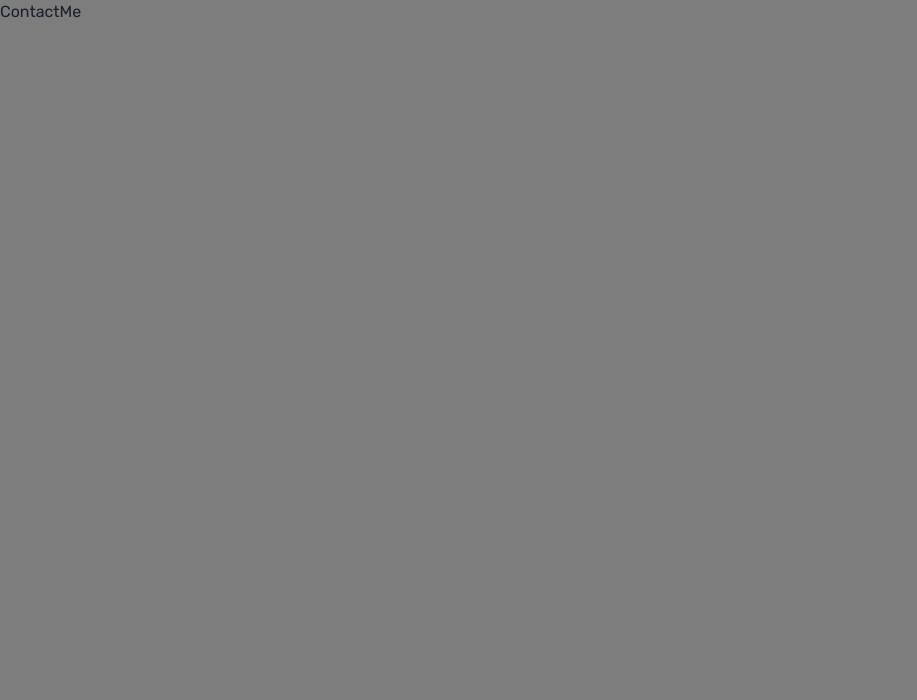
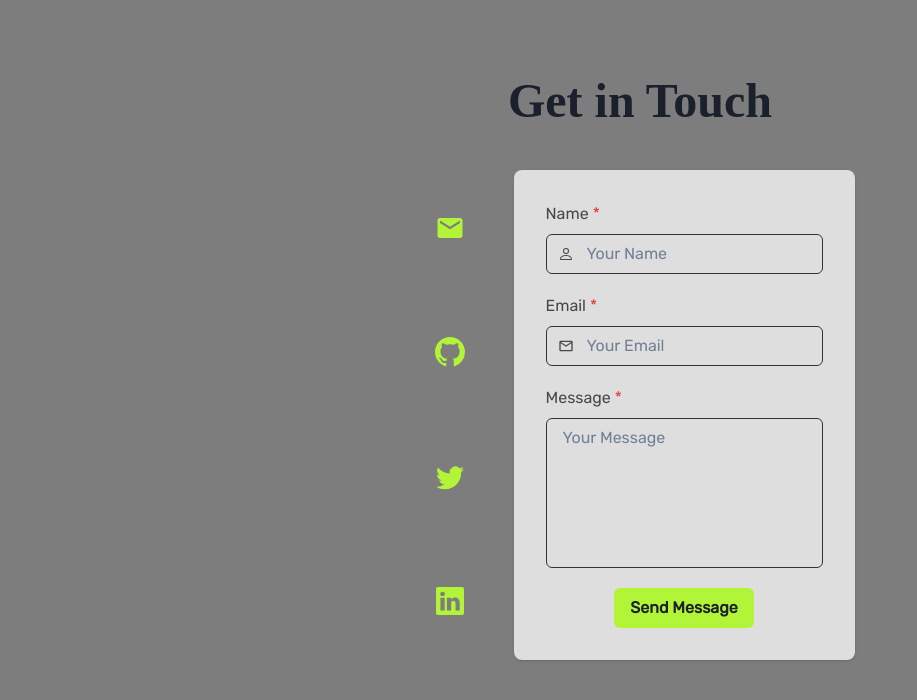
Before and after one commit to builtbyjosh/builtbyjosh-next-portfolio, a Next.js app: page /contact in a window 1280 px wide. Shown: the top 700 px of the page, without its empty margins (0-917 px from the left). Built offline with nearby package versions, Linux system fonts and the light colour scheme; a web font is replaced by a local one.

Commit message:
setup contact page

```diff
--- /dev/null
+++ b/components/SocialIcons.js
@@ -0,0 +1,90 @@
+import React from "react";
+import {
+  IconButton,
+  Link,
+  Stack,
+  Tooltip,
+  useClipboard,
+} from "@chakra-ui/react";
+import { BsGithub, BsLinkedin, BsTwitter } from "react-icons/bs";
+import { MdEmail } from "react-icons/md";
+
+const SocialIcons = () => {
+  const { hasCopied, onCopy } = useClipboard("joshuacollins912@gmail.com");
+  return (
+    <Stack
+      align="center"
+      justify="space-around"
+      direction={{ base: "row", md: "column" }}
+    >
+      <Tooltip
+        label={hasCopied ? "Email Copied!" : "Copy Email"}
+        closeOnClick={false}
+        hasArrow
+      >
+        <IconButton
+          aria-label="email"
+          variant="ghost"
+          size="lg"
+          fontSize="3xl"
+          icon={<MdEmail />}
+          color={"primary.100"}
+          _hover={{
+            bg: "primary.default",
+            color: "white",
+          }}
+          onClick={onCopy}
+          isRound
+        />
+      </Tooltip>
+
+      <Link href="https://github.com/builtbyjosh" isExternal>
+        <IconButton
+          aria-label="github"
+          variant="ghost"
+          size="lg"
+          fontSize="3xl"
+          icon={<BsGithub />}
+          color={"primary.100"}
+          _hover={{
+            bg: "primary.default",
+            color: "white",
+          }}
+          isRound
+        />
+      </Link>
+
+      <Link href="https://twitter.com/ThriftyCoder" isExternal>
+        <IconButton
+          aria-label="twitter"
+          variant="ghost"
+          size="lg"
+          icon={<BsTwitter size="28px" />}
+          color={"primary.100"}
+          _hover={{
+            bg: "primary.default",
+            color: "white",
+          }}
+          isRound
+        />
+      </Link>
+
+      <Link href="https://www.linkedin.com/in/joshuajohncollins/" isExternal>
+        <IconButton
+          aria-label="linkedin"
+          variant="ghost"
+          size="lg"
+          icon={<BsLinkedin size="28px" />}
+          color={"primary.100"}
+          _hover={{
+            bg: "primary.default",
+            color: "white",
+          }}
+          isRound
+        />
+      </Link>
+    </Stack>
+  );
+};
+
+export default SocialIcons;
--- a/pages/contact/index.js
+++ b/pages/contact/index.js
@@ -1,8 +1,105 @@
-import React from 'react'
+import {
+  Box,
+  Button,
+  Flex,
+  FormControl,
+  FormLabel,
+  Heading,
+  IconButton,
+  Input,
+  InputGroup,
+  InputLeftElement,
+  Link,
+  Stack,
+  Textarea,
+  Tooltip,
+  useClipboard,
+  VStack,
+} from '@chakra-ui/react';
+import React from 'react';
+import { BsGithub, BsLinkedin, BsPerson, BsTwitter } from 'react-icons/bs';
+import { MdEmail, MdOutlineEmail } from 'react-icons/md';
+import SocialIcons from '../../components/SocialIcons';
 
 const ContactMe = () => {
+  const { hasCopied, onCopy } = useClipboard('joshuacollins912@gmail.com');
+
   return (
-    <div>ContactMe</div>
+    <Flex
+      align="center"
+      justify="center"
+      id="contact">
+      <Box
+        m={{ base: 5, md: 12, lg: 6 }}
+        p={{ base: 5, lg: 12 }}>
+        <Box>
+          <VStack spacing={{ base: 4, md: 8, lg: 10 }}>
+            <Heading
+              fontSize={{
+                base: '4xl',
+                md: '5xl',
+              }}>
+              Get in Touch
+            </Heading>
+
+            <Stack
+              spacing={{ base: 4, md: 8, lg: 10 }}
+              direction={{ base: 'column', md: 'row' }}>
+
+              <SocialIcons/>
+
+              <Box
+                bg={'neutral.100'}
+                borderRadius="lg"
+                p={8}
+                shadow="base">
+                <VStack spacing={5} textColor={'secondary.800'}>
+                  <FormControl isRequired>
+                    <FormLabel>Name</FormLabel>
+                    <InputGroup borderColor={'secondary.900'}>
+                      <InputLeftElement>{<BsPerson />}</InputLeftElement>
+                      <Input type="text" name="name" placeholder="Your Name" />
+                    </InputGroup>
+                  </FormControl>
+
+                  <FormControl isRequired>
+                    <FormLabel>Email</FormLabel>
+                    <InputGroup borderColor={'secondary.900'}>
+                      <InputLeftElement>{<MdOutlineEmail />}</InputLeftElement>
+                      <Input
+                        type="email"
+                        name="email"
+                        placeholder="Your Email"
+                      />
+                    </InputGroup>
+                  </FormControl>
+
+                  <FormControl isRequired>
+                    <FormLabel>Message</FormLabel>
+                    <Textarea
+                      name="message"
+                      placeholder="Your Message"
+                      rows={6}
+                      resize="none"
+                      borderColor={'secondary.900'}
+                    />
+                  </FormControl>
+
+                  <Button
+                    bg="primary.100"
+                    _hover={{
+                      bg: 'primary.default',
+                    }}
+                    isFullWidth>
+                    Send Message
+                  </Button>
+                </VStack>
+              </Box>
+            </Stack>
+          </VStack>
+        </Box>
+      </Box>
+    </Flex>
   )
 }
 
```
